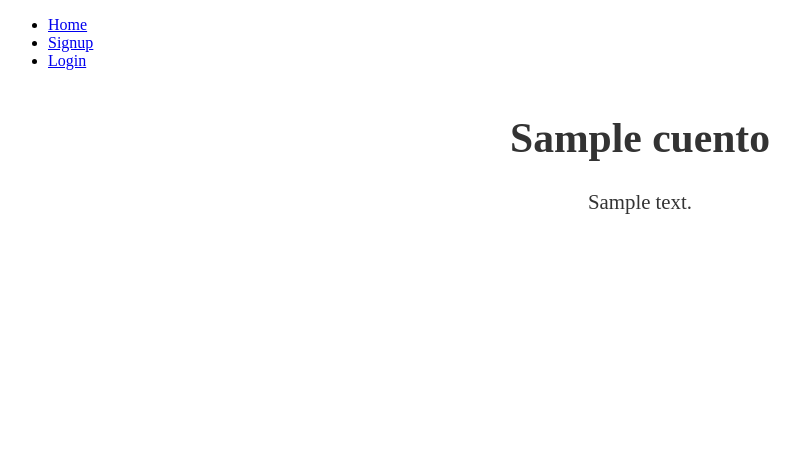
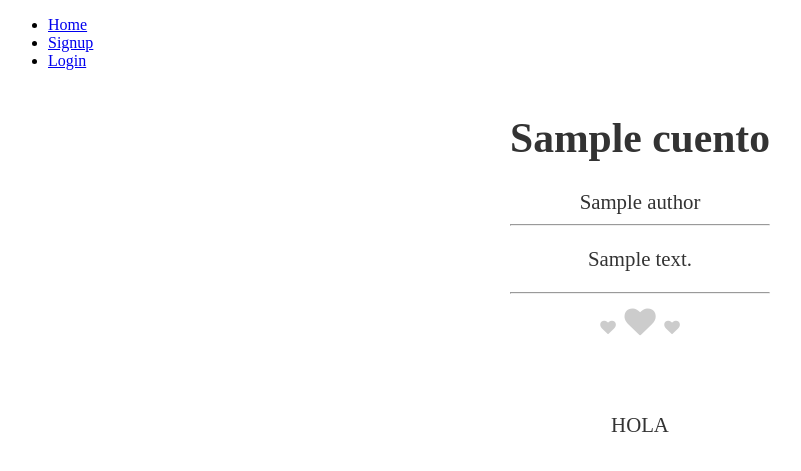
Before and after one commit to CalumRakk/cuentos, a Django app: page /cuento/1 in a window 1280 px wide. Shown: the top 471 px of the page, without its empty margins (0-801 px from the left). Run offline with Django 4.2, Linux system fonts and the light colour scheme; tables that the repository leaves empty hold one stand-in row (values such as "Sample post").

Commit message:
añadido la vista y boton favorite_update

```diff
--- a/cuentos/admin.py
+++ b/cuentos/admin.py
@@ -1,5 +1,6 @@
 from django.contrib import admin
-from .models import Cuento, Author
+from .models import Cuento, Author, Favorite
 
 admin.site.register(Cuento)
 admin.site.register(Author)
+admin.site.register(Favorite)
--- a/cuentos/models.py
+++ b/cuentos/models.py
@@ -32,5 +32,7 @@ class Comentario(models.Model):
     user = models.ForeignKey(User, on_delete=models.CASCADE)
 
 
-class Favorito(models.Model):
+class Favorite(models.Model):
     cuento = models.ForeignKey(Cuento, on_delete=models.CASCADE)
+    user = models.ForeignKey(User, on_delete=models.CASCADE)
+    created_at = models.DateTimeField(auto_now_add=True)
--- a/cuentos/static/style/cuentos.css
+++ b/cuentos/static/style/cuentos.css
@@ -1,5 +1,3 @@
-
-
 .center-text {
     position: absolute;
     left: 50%;
@@ -8,3 +6,26 @@
     font-size: 1.3em;
     color: #333;
 }
+
+
+.favorite-button {
+    background-color: transparent;
+    border: none;
+    color: #ccc;
+    font-size: 1.5em;
+    cursor: pointer;
+    margin-bottom: 50px;
+}
+
+.favorite-button:hover {
+    color: #f00;
+}
+
+.favorite-button.active {
+    color: #f00;
+}
+
+
+.child {
+    font-size: 0.5em;
+}
--- a/cuentos/templates/base.html
+++ b/cuentos/templates/base.html
@@ -8,7 +8,7 @@
     <meta http-equiv="X-UA-Compatible" content="IE=edge">
     <meta name="viewport" content="width=device-width, initial-scale=1.0">
     <title>Cuentos</title>
-
+    <link rel="stylesheet" href="https://cdnjs.cloudflare.com/ajax/libs/font-awesome/4.7.0/css/font-awesome.min.css">
     {% load static %}
     <link rel="stylesheet" href="{% static 'style/cuentos.css' %}">
     <link rel="stylesheet" href="{% static 'style/index.css' %}">
--- a/cuentos/templates/detail.html
+++ b/cuentos/templates/detail.html
@@ -1,18 +1,73 @@
 
 
 {% extends "base.html" %}
+
 
 {% block content %}
 
     <div class="center-text">
 
         <h1>{{cuento.title }}</h1>
+        <div> {{cuento.author.name}} <div>
+        <hr>
         {% for paragraph in cuento.content %}
             <p>{{paragraph}}</p>
 
         {% endfor %}
+        <hr>
+            <form method="post" id="my-form">
+                {% csrf_token %}
+                <input type="hidden" name="cuento_id" value="{{ cuento.id }}">
+                {% if is_favorite %}
+                <button id="favorite-button" class="favorite-button active">
+                    <i class="fa fa-heart child"></i>
+                    <i class="fa fa-heart"></i>
+                    <i class="fa fa-heart child"></i>
+                </button>
+
+                {% else %}
+                    <button id="favorite-button" class="favorite-button">
+                        <i class="fa fa-heart child"></i>
+                        <i class="fa fa-heart"></i>
+                        <i class="fa fa-heart child"></i>
+                    </button>
+                {% endif %}
+            </form>
+
+        <p id="test">HOLA</p>
 
     </div>
 
+    <script>
+        var form = document.getElementById("my-form");
+        form.addEventListener("submit", function(e) {
+            e.preventDefault();
+            var formData = new FormData(form);
+            fetch("{% url 'cuentos:favorite' cuento.id %}", {
+                method: "POST",
+                body: formData
+            })
+            .then(response => {
+                if (response.ok) {
+                    return response.json();
+                }
+                throw new Error("Request failed");
+            })
+            .then(data => {
+                if (data.is_login==false){
+                    alert("Necitas login");
+                    return false
+                }else{
+                    var element = document.getElementById("favorite-button");
+                    element.classList.toggle("active");
+                }
+
+            })
+            .catch(error => {
+                alert("error")
+            });
+        });
+
+    </script>
 
 {% endblock content %}
--- a/cuentos/urls.py
+++ b/cuentos/urls.py
@@ -1,7 +1,7 @@
 
 
 from django.urls import path
-from .views import detail, signout, signup, signin, results
+from .views import detail, signout, signup, signin, results, favorite_update
 
 app_name = 'cuentos'
 
@@ -12,5 +12,6 @@ urlpatterns = [
     path("logout/", signout, name="logout"),
     path("signup/", signup, name="signup"),
     path("login/", signin, name="login"),
-    path("cuento/<int:cuento_id>", detail, name="detail")
+    path("cuento/<int:cuento_id>", detail, name="detail"),
+    path("favorite/<int:cuento_id>", favorite_update, name="favorite")
 ]
--- a/cuentos/views.py
+++ b/cuentos/views.py
@@ -1,12 +1,14 @@
 
 from django.shortcuts import render, redirect
-from django.http import HttpResponse, HttpRequest
-from .models import Cuento
+from django.http import HttpResponse, HttpRequest, JsonResponse
+from .models import Cuento, Favorite
 
 from django.contrib.auth import login, logout, authenticate
 from django.contrib.auth.forms import UserCreationForm, AuthenticationForm
 from django.contrib.auth.models import User
 from django.db import IntegrityError
+from django.core.exceptions import ObjectDoesNotExist
+
 
 # Create your views here.
 
@@ -49,18 +51,52 @@ def signin(request: HttpRequest):
 
     return render(request, "login.html", {"form": authentication, "msg": "Datos erroneos"})
 
+
 def signout(request):
     logout(request)
     return redirect("/")
 
 
-def detail(request, cuento_id):
-    print(cuento_id)
+def detail(request: HttpRequest, cuento_id):
     cuento = Cuento.objects.get(pk=cuento_id)
-    cuento.content= cuento.content.replace("-", "─ ")
-    cuento.content= cuento.content.split("\n")
-    return render(request, "detail.html", {"cuento": cuento})
+    cuento.content = cuento.content.replace("-", "─ ")
+    cuento.content = cuento.content.split("\n")
+    is_favorite = False
+    user = request.user
+    if user is not None:
+        try:
+            is_favorite = bool(Favorite.objects.get(
+                cuento=cuento.id, user=user.id))
+        except ObjectDoesNotExist:
+            is_favorite = False
+
+    return render(request, "detail.html", {"cuento": cuento, "is_favorite": is_favorite})
+
+
+def favorite_update(request: HttpRequest, cuento_id):
+    user= request.user
+    is_favorite= False
+    is_login= user.is_authenticated
+    if request.method=="POST":
+        cuento = Cuento.objects.get(pk=cuento_id)
+        if is_login:
+            favorite, created = Favorite.objects.get_or_create(
+                cuento=cuento, user=user)
+            if created is True:
+                favorite.save()
+                is_favorite = True
+            else:
+                favorite.delete()
+                is_favorite = False
+
+    data = {"is_favorite": is_favorite, "is_login": is_login}
+    return JsonResponse(data)
+
 
 def results(request):
     cuentos = Cuento.objects.all()
     return render(request, "index.html", {"cuentos": cuentos})
+
+
+def favorite(request, object_id):
+    print(request.POST)
```
Also changed, not shown: 1 other file.
